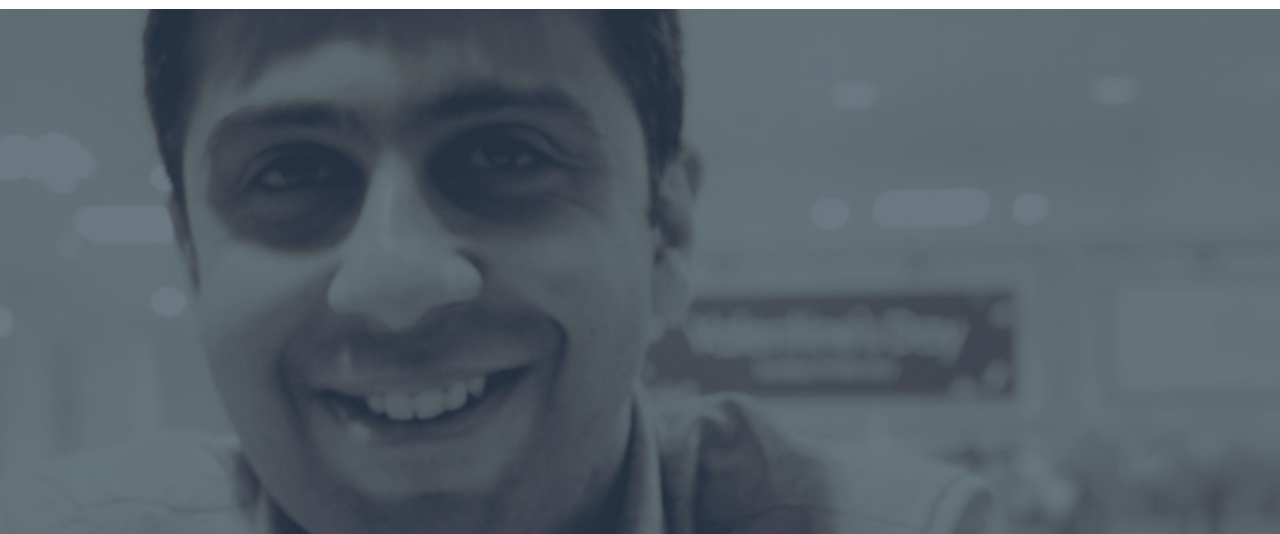
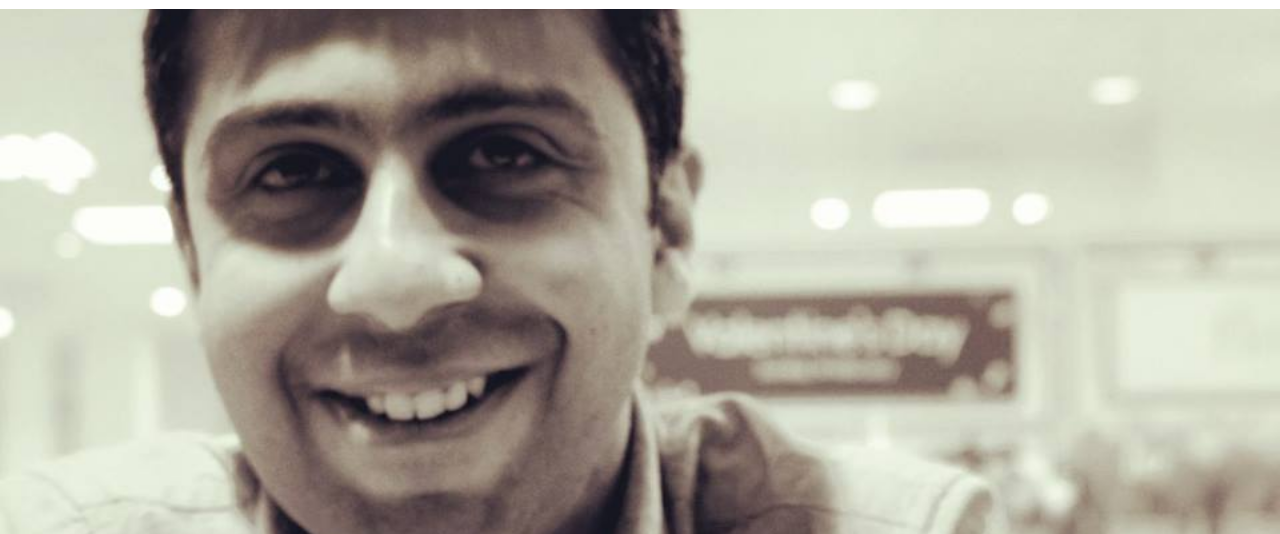
Before and after one commit to ArsalJavid1988/my-portfolio, a React app: page / in a window 1280 px wide. Shown: the part 119-653 px from the top of the page. Built offline with nearby package versions, Linux system fonts and the light colour scheme.

Commit message:
Image Background

```diff
--- a/index.html
+++ b/index.html
@@ -61,11 +61,11 @@
           </ul>
         </main>
 
-        <section class="background--darkBlue section">
-          <h2 class="color--cloud margin--none section__text--centered">
+       <section class="section">
+           <h2 class="color--cloud margin--none section__text--centered">
             Portfolio
           </h2>
-          <img src = images/test.png class="section__image--centered"></img>
+        <img src = images/test.png class="section__image--centered"></img>
         </section>
         <div id="example-work"></div>
 
--- a/package.json
+++ b/package.json
@@ -20,6 +20,7 @@
   },
   "homepage": "https://github.com/ArsalJavid1988/my-portfolio#readme",
   "dependencies": {
+    "http-server": "^0.11.1",
     "nodejs-websocket": "^1.7.1",
     "react": "^16.2.0",
     "react-dom": "^16.2.0",
@@ -45,5 +46,9 @@
       "jest-localstorage-mock"
     ],
     "testURL": "http://localhost/"
+  },
+  "optionalDependencies": {
+    "bufferutil": "^4.0.0",
+    "utf-8-validate": "^5.0.1"
   }
 }
--- a/styles/main.css
+++ b/styles/main.css
@@ -30,7 +30,10 @@
 }
 
 .background--image {
-  opacity:1;
+    opacity:1;
+}
+.background--white {
+  background-color: rgb(255, 255, 255);
 }
 
 .color--skyBlue {
@@ -141,8 +144,8 @@ h1, h2, h3, h4, h5, h6 {
 .section__image--centered{
      width: 100%;
      height: 100%;
-     height: auto;
-     opacity: 0.3;
+     height:auto;
+     opacity: 1;
 }
 
 .section__exampleWrapper,
```
Also changed, not shown: 1 other file.
